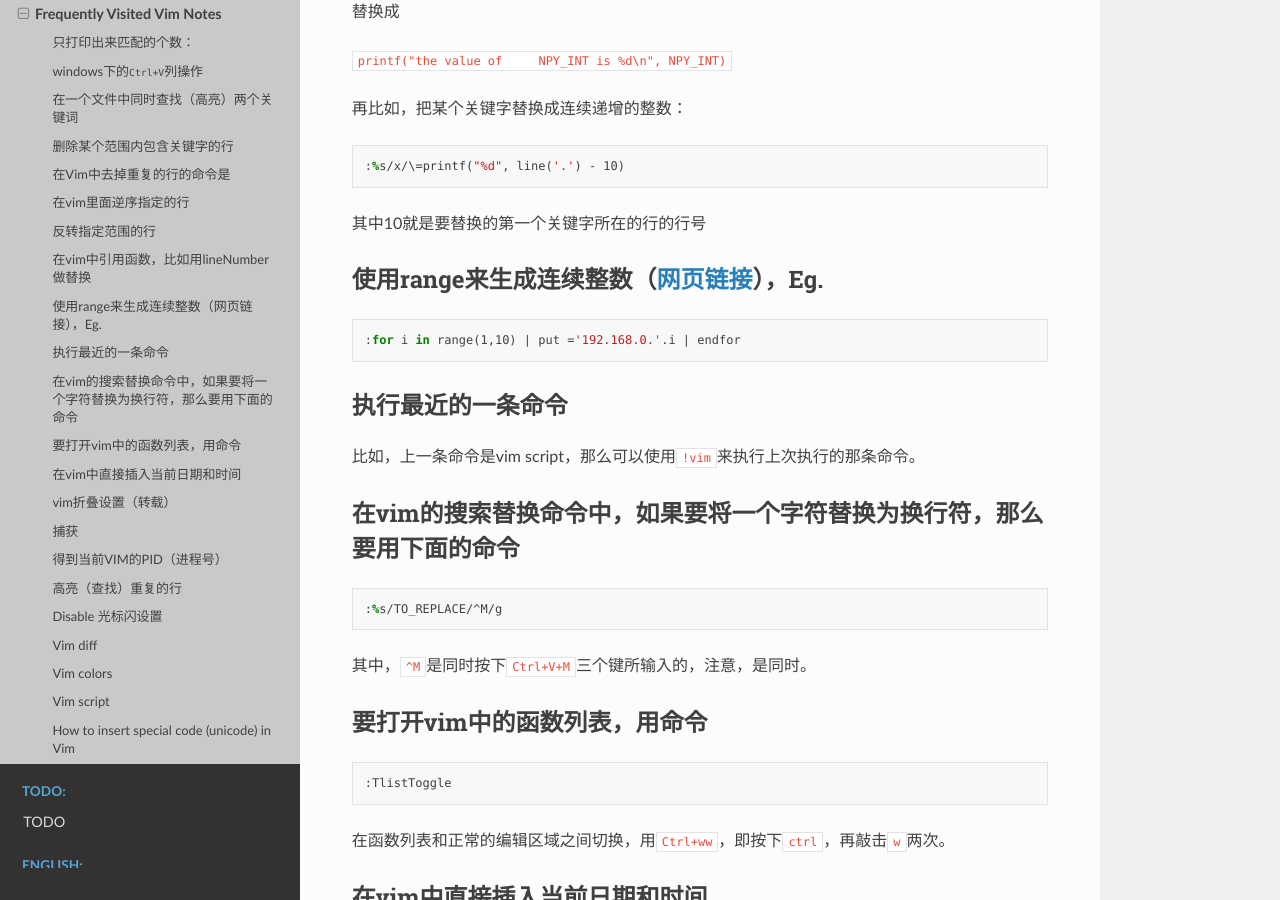
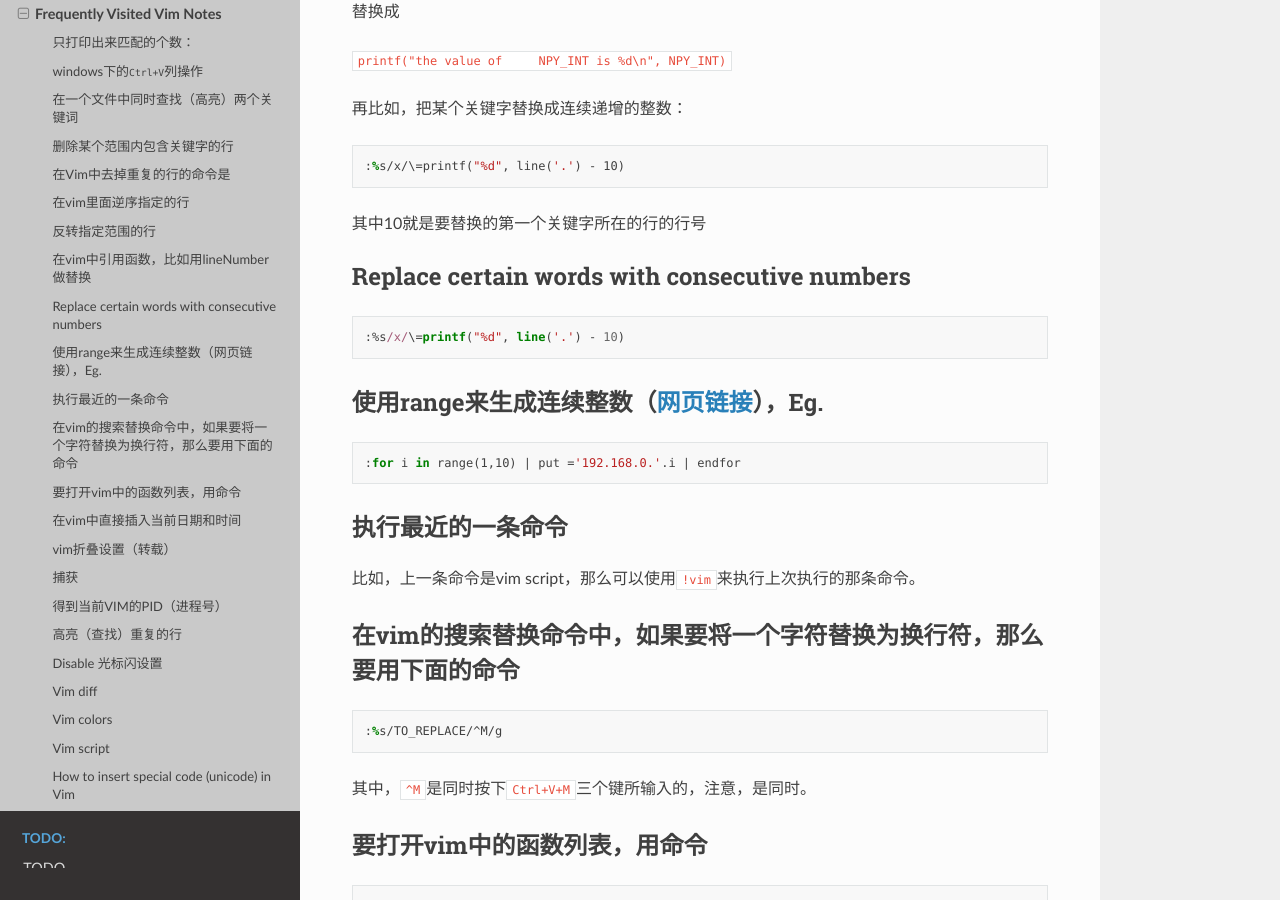
Before and after one commit to Pyrad/pyradnotes, a Sphinx documentation site: the page built from source/Vim/vim.md, in a window 1280 px wide and 900 px high, scrolled down 1523 px. Built offline with Sphinx 7.4.7 and the Read the Docs theme 2.0.0, drawn with Linux system fonts in a browser that asks for light colours.

Commit message:
Replace with consecutive numbers in Vim

````diff
--- a/source/Vim/vim.md
+++ b/source/Vim/vim.md
@@ -93,6 +93,16 @@
 ```
 
 其中10就是要替换的第一个关键字所在的行的行号
+
+
+
+## Replace certain words with consecutive numbers
+
+```vim
+:%s/x/\=printf("%d", line('.') - 10)
+```
+
+
 
 
 
````
